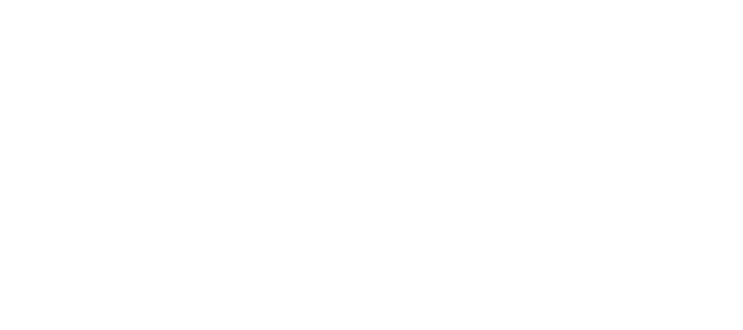
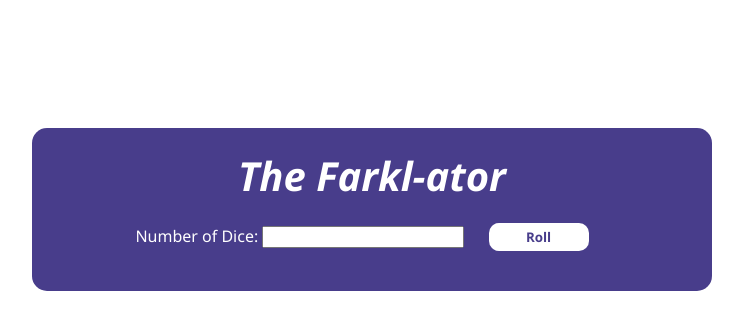
Before and after one commit to michaeldresser81/farkl-ator, a plain HTML site: page index.html in a window 1280 px wide. Shown: the whole page, without its empty margins (268-1011 px from the left). Drawn offline with Linux system fonts and the light colour scheme.

Commit message:
Basic index.html, style.css, script.js

```diff
--- a/index.html
+++ b/index.html
@@ -3,9 +3,18 @@
 <head>
     <meta charset="UTF-8">
     <meta name="viewport" content="width=device-width, initial-scale=1.0">
-    <title>Document</title>
+    <title>The Farkl-ator</title>
+    <link rel="stylesheet" type="text/css" href="./style.css">
 </head>
 <body>
-    <script src="./script.js"></script>
+    <script src="./script.js" defer></script>
+    <div id="main">
+        <h1>The Farkl-ator</h1>
+        <label for="dice">Number of Dice:
+        </label>
+        <input type="text" name="dice" id="dice">
+        <button id="rollButton">Roll</button>
+        <div id="results"></div>
+    </div>
 </body>
 </html>
--- a/script.js
+++ b/script.js
@@ -9,7 +9,7 @@ function roll(dice) {
 
 function multiRoll(dice, rolls) {
     // Rolls n dice, x times. Returns an object with the total
-    // of each resulting face value (1-6).
+    // occurrences of each face value (1-6).
     const result = {1:0, 2:0, 3:0, 4:0, 5:0, 6:0};
     for (let i = 0; i < rolls; i++) {
         const thisRoll = roll(dice);
@@ -19,3 +19,14 @@ function multiRoll(dice, rolls) {
     }
     return result;
 }
+
+let button = document.querySelector('#rollButton');
+let numberDice = document.querySelector('#dice');
+const resultDiv = document.querySelector('#results');
+
+button.addEventListener('click', () => {
+    let rollResult = roll(numberDice.value);
+    let result = document.createElement('p');
+    result.textContent = rollResult;
+    resultDiv.appendChild(result);
+})
--- /dev/null
+++ b/style.css
@@ -0,0 +1,32 @@
+* {
+    margin: 0;
+    padding: 0;
+    font-family:'Segoe UI', Tahoma, Geneva, Verdana, sans-serif;
+}
+
+#main {
+    padding: 20px;
+    background-color: darkslateblue;
+    color: white;
+    margin: 10% auto;
+    width: 50%;
+    text-align: center;
+    border-radius: 15px;
+}
+
+#main h1 {
+    font-size: 40px;
+    font-weight: 700;
+    font-style: italic;
+}
+
+#main button {
+    width: 100px;
+    background-color: white;
+    color: darkslateblue;
+    border-radius: 10px;
+    border-style: none;
+    padding: 5px;
+    margin: 20px;
+    font-weight: 600;
+}
```
